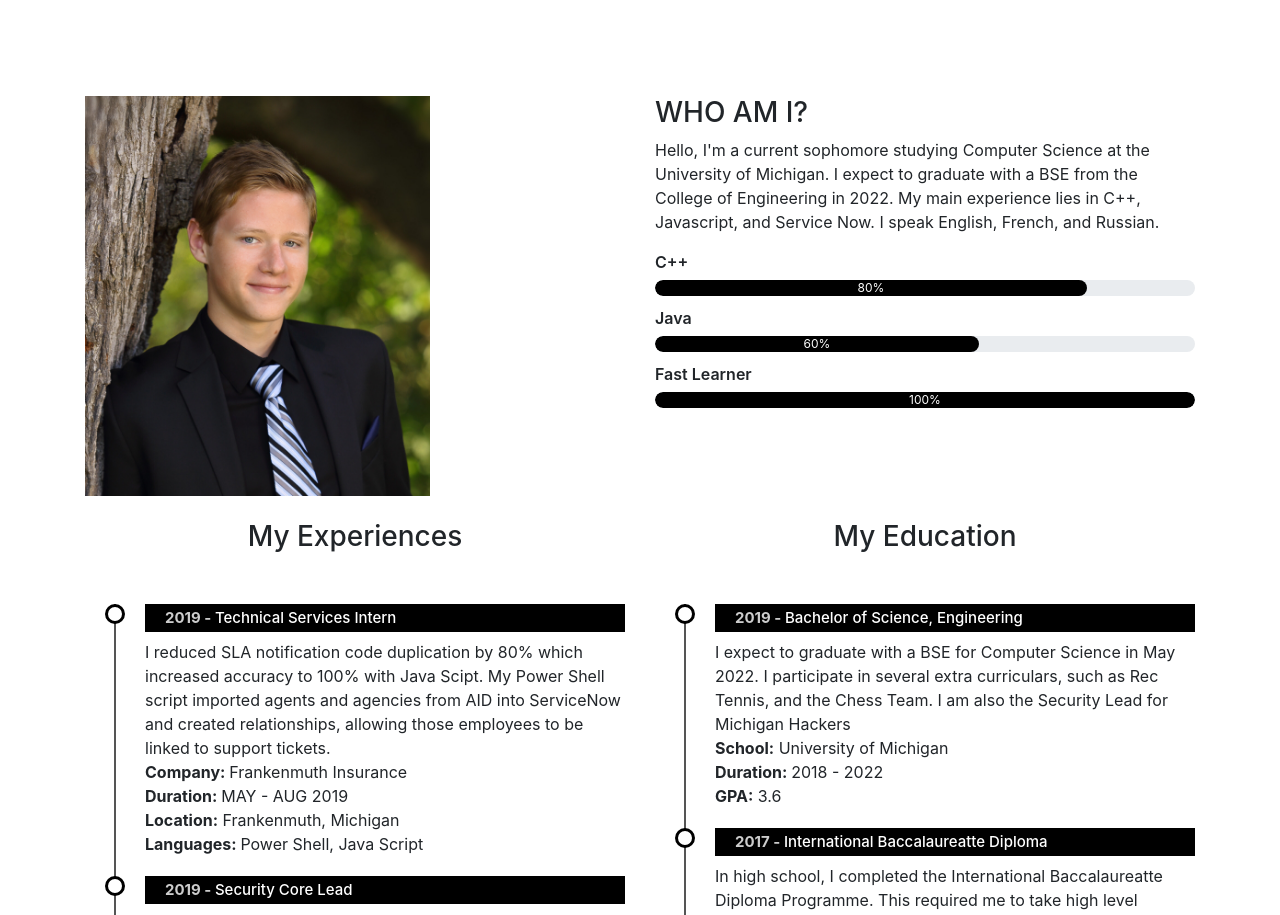
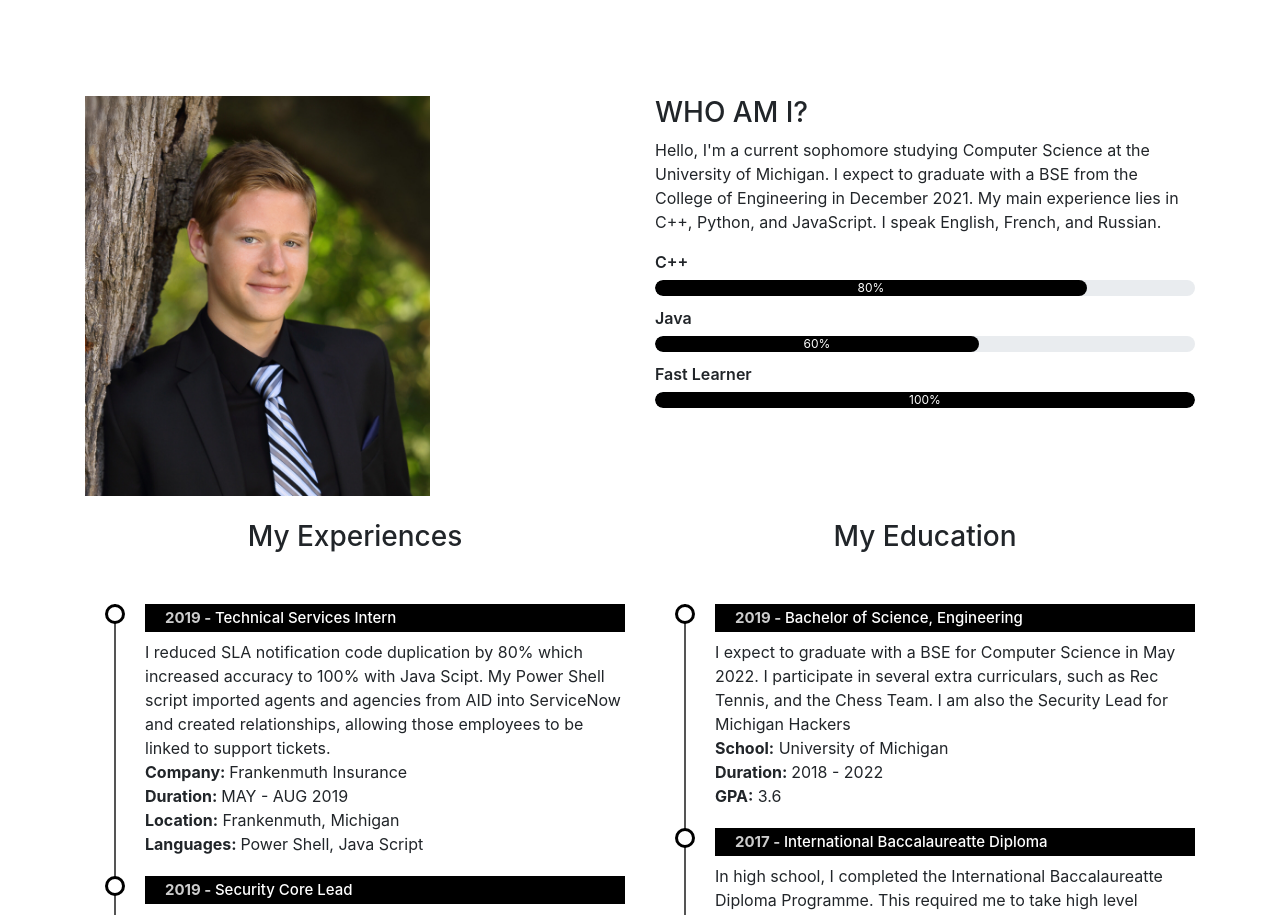
Before and after one commit to Nkonovalenko/Nkonovalenko.github.io, a plain HTML site: page index.html in a window 1280 px wide. Shown: the part 880-1795 px from the top of the page. Drawn offline with nearby package versions, Linux system fonts and the light colour scheme.

Commit message:
Updated About Me
Updated expected graduation date to Dec 2021 from May 2022.

```diff
--- a/index.html
+++ b/index.html
@@ -98,7 +98,7 @@
 			<div class="col-md-6">
 				<h3>WHO AM I?</h3>
 				<p>
-					Hello, I'm a current sophomore studying Computer Science at the University of Michigan. I expect to graduate with a BSE from the College of Engineering in 2022. My main experience lies in C++, Javascript, and Service Now. I speak English, French, and Russian.
+					Hello, I'm a current sophomore studying Computer Science at the University of Michigan. I expect to graduate with a BSE from the College of Engineering in December 2021. My main experience lies in C++, Python, and JavaScript. I speak English, French, and Russian.
 				</p>
 
 			<div class="skills-bar">
```
